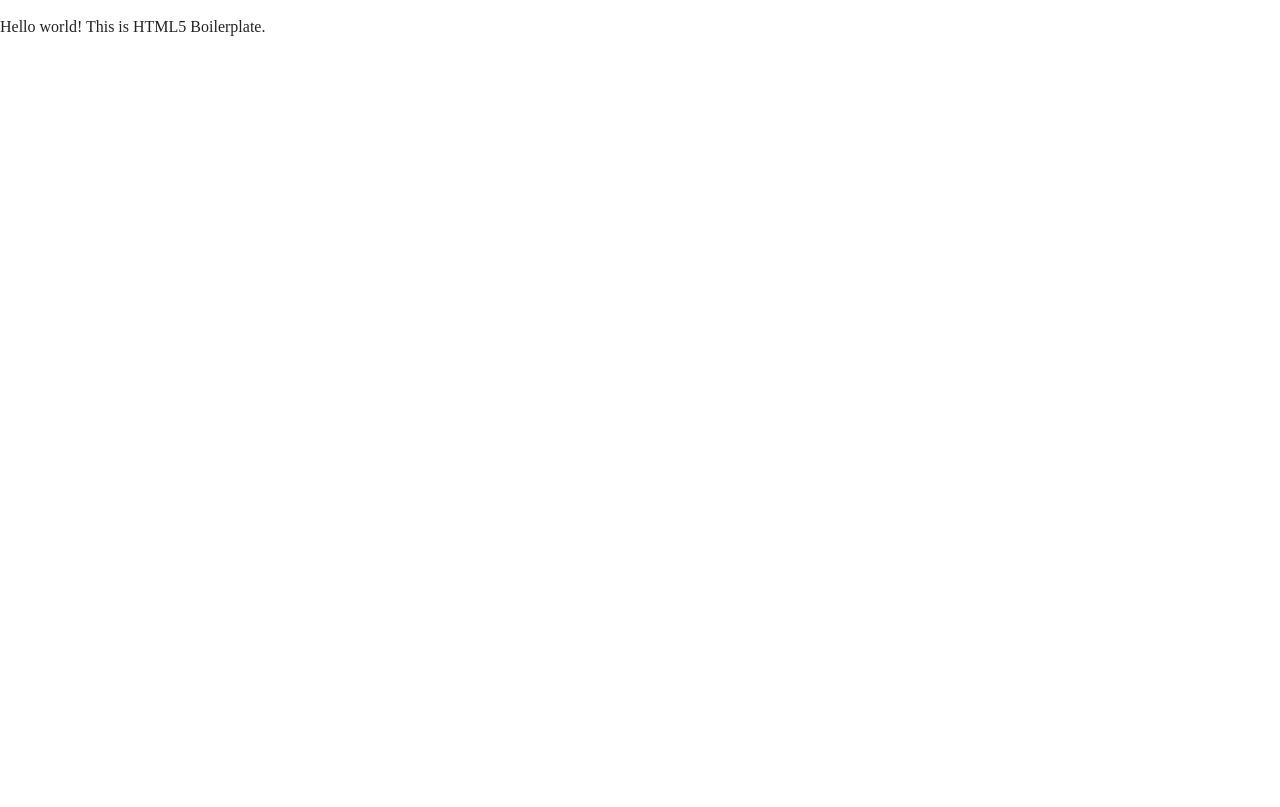
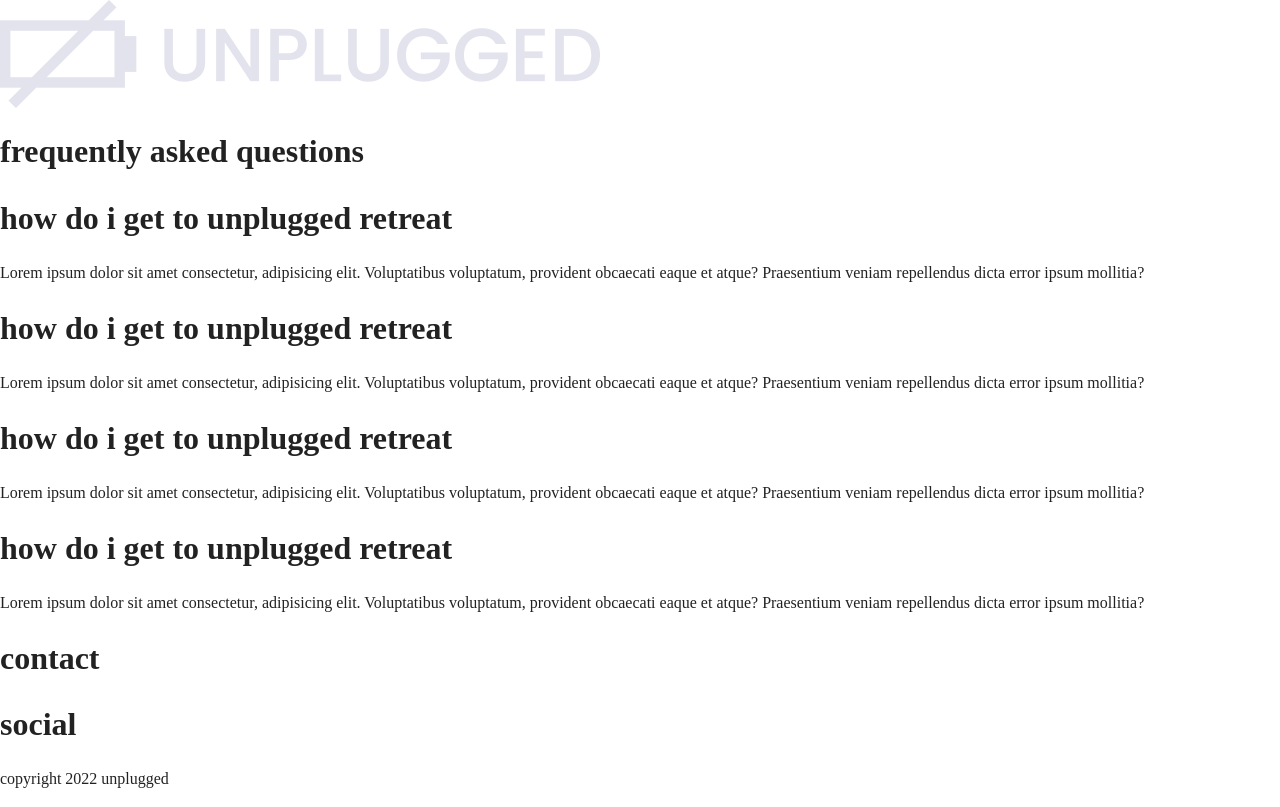
Before and after one commit to mubashir-shahzad1/responsive-project-1, a website: page faq/index.html in a window 1280 px wide. Drawn offline with Linux system fonts and the light colour scheme; files that its build step writes are made by us from their sources; files whose address does not match are found by name.

Commit message:
added faq page

```diff
--- a/faq/index.html
+++ b/faq/index.html
@@ -23,9 +23,66 @@
 </head>
 
 <body>
+    <header>
+        <div class="full">
+            <a href="#"><img src="img/unpluggedlogo.png" alt="logo"></a>
+            <div class="divider"></div>
+            <div class="hero"></div>
+    </header>
+    <main>
+        <section class="faq">
+            <div class="full">
+                <h1>frequently asked questions</h1>
+                <div class="enter">
+                    <h1>how do i get to unplugged retreat</h1>
+                    <p>Lorem ipsum dolor sit amet consectetur, adipisicing elit. Voluptatibus voluptatum, provident
+                        obcaecati eaque et atque? Praesentium veniam repellendus dicta error ipsum mollitia?</p>
 
-  <!-- Add your site or application content here -->
-  <p>Hello world! This is HTML5 Boilerplate.</p>
+                </div>
+                <div class="enter">
+                    <h1>how do i get to unplugged retreat</h1>
+                    <p>Lorem ipsum dolor sit amet consectetur, adipisicing elit. Voluptatibus voluptatum, provident
+                        obcaecati eaque et atque? Praesentium veniam repellendus dicta error ipsum mollitia?</p>
+
+                </div>
+                <div class="enter">
+                    <h1>how do i get to unplugged retreat</h1>
+                    <p>Lorem ipsum dolor sit amet consectetur, adipisicing elit. Voluptatibus voluptatum, provident
+                        obcaecati eaque et atque? Praesentium veniam repellendus dicta error ipsum mollitia?</p>
+
+                </div>
+                <div class="enter">
+                    <h1>how do i get to unplugged retreat</h1>
+                    <p>Lorem ipsum dolor sit amet consectetur, adipisicing elit. Voluptatibus voluptatum, provident
+                        obcaecati eaque et atque? Praesentium veniam repellendus dicta error ipsum mollitia?</p>
+
+                </div>
+            </div>
+        </section>
+    </main>
+    <footer>
+        <div class="full">
+            <div class="footer">
+                <div class="contact">
+                    <h1>contact</h1>
+                    <address>
+
+                    </address>
+                </div>
+                <div class="social">
+                    <h1>social</h1>
+                    <div class="icons">
+                        <p><a href="https://www.facebook.com/yoursite" target="_blank"></a></p>
+                    </div>
+                </div>
+            </div>
+        </div>
+
+        <div class="copyright">
+            <p>copyright 2022 unplugged </p>
+        </div>
+    </footer>
+
     <script src="../js/vendor/modernizr-3.11.2.min.js"></script>
     <script src="../js/plugins.js"></script>
     <script src="../js/main.js"></script>
```
Also changed, not shown: about/index.html (+0 -7 lines). Lines whose indentation alone changed are shown as unchanged.
